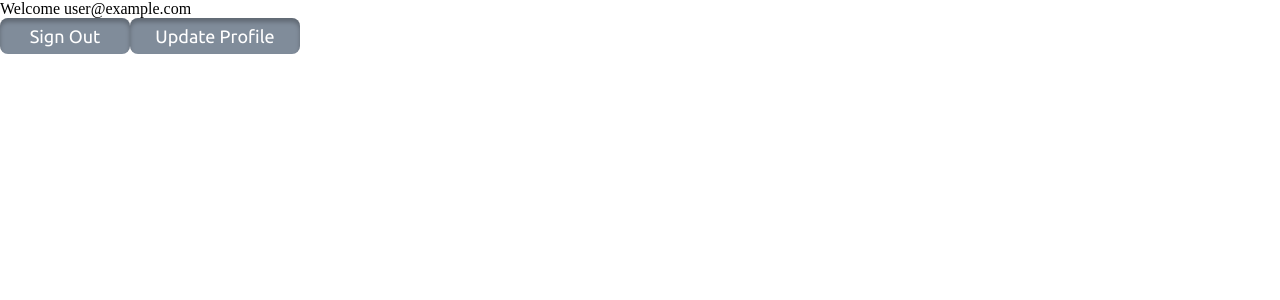
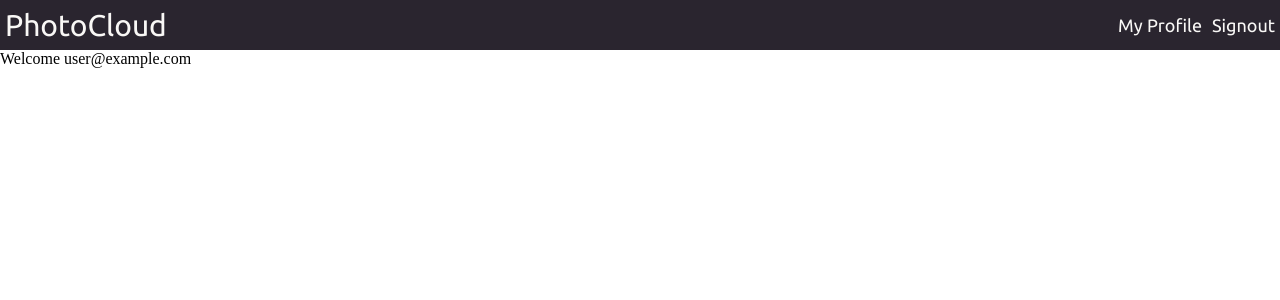
Before and after one commit to NithinRauj/PhotoCloud, a React (Create React App) app: page / in a window 1280 px wide. Shown: the top 300 px of the page. Built offline with nearby package versions, Linux system fonts and the light colour scheme; no server answers; sample sign-in values are in the browser's storage.

Commit message:
Rename files and create navbar component

```diff
--- a/src/App.js
+++ b/src/App.js
@@ -1,8 +1,8 @@
 import React, { Component } from 'react';
 import { Switch, Route } from 'react-router-dom'
-import SignupPage from './pages/SignupPage';
-import SigninPage from './pages/SigninPage';
-import ResetPage from './pages/ResetPage';
+import Signup from './pages/Signup';
+import Signin from './pages/Signin';
+import ResetPassword from './pages/ResetPassword';
 import NotFound from './pages/NotFound';
 import { ContextProvider } from './contexts/AppContext';
 import Dashboard from './pages/Dashboard';
@@ -17,9 +17,9 @@ class App extends Component {
         <Switch>
           <PrivateRoute exact path='/' component={Dashboard} />
           <PrivateRoute exact path='/update-profile' component={UpdateProfile} />
-          <Route exact path='/signup' component={SignupPage} />
-          <Route exact path='/signin' component={SigninPage} />
-          <Route exact path='/reset' component={ResetPage} />
+          <Route exact path='/signup' component={Signup} />
+          <Route exact path='/signin' component={Signin} />
+          <Route exact path='/reset' component={ResetPassword} />
           <Route component={NotFound} />
         </Switch>
       </ContextProvider>
--- /dev/null
+++ b/src/components/Navbar.js
@@ -0,0 +1,44 @@
+import React from 'react';
+import { useHistory } from 'react-router-dom';
+import styled from 'styled-components';
+import { auth } from '../firebase/firebase-config';
+import Text from './Text';
+
+const NavRoot = styled.div`
+    width:100%;
+    height:50px;
+    background-color: ${props => props.theme.color.darkShades};
+    display: flex;
+    justify-content: flex-start;
+    align-items: center;
+    ${Text}:first-child{
+        margin-right: auto;
+    }
+    ${Text}{
+        padding:0px 5px;
+    }
+`;
+
+
+const Navbar = () => {
+    const history = useHistory();
+
+    const signOut = async () => {
+        try {
+            await auth.signOut();
+            history.push('/signin');
+        } catch (err) {
+            console.log('Sign Out failed');
+        }
+    }
+
+    return (
+        <NavRoot>
+            <Text size={'medium'} color={'lightShade'}>PhotoCloud</Text>
+            <Text size={'small'} color={'lightShade'} cursor={'pointer'} onClick={() => history.push('/update-profile')}>My Profile</Text>
+            <Text size={'small'} color={'lightShade'} cursor={'pointer'} onClick={signOut}>Signout</Text>
+        </NavRoot>
+    )
+}
+
+export default Navbar
--- a/src/pages/Dashboard.js
+++ b/src/pages/Dashboard.js
@@ -1,32 +1,15 @@
-import React, { useState } from 'react'
-import Button from '../components/Button';
-import Text from '../components/Text';
+import React from 'react'
+import Navbar from '../components/Navbar';
 import { useAppState } from '../contexts/AppContext';
-import { auth } from '../firebase/firebase-config';
 
 const Dashboard = ({ history }) => {
     const { currentUser } = useAppState();
-    const [error, setError] = useState('');
-
-    const signOut = async () => {
-        try {
-            await auth.signOut();
-            history.push('/signin');
-        } catch (err) {
-            setError('Sign Out failed');
-        }
-        setError('');
-    }
 
     return (
-        <div>
-            Welcome {currentUser && currentUser.email}<br />
-            {error && <Text color='error'>{error}</Text>}
-            <Button width={'130px'} height={'large'} text={'Sign Out'}
-                bgColor={'main'} textColor={'lightShade'} onClick={signOut} />
-            <Button width={'170px'} height={'large'} text={'Update Profile'}
-                bgColor={'main'} textColor={'lightShade'} onClick={() => history.push('/update-profile')} />
-        </div>
+        <>
+            <Navbar />
+            Welcome {currentUser && currentUser.email}
+        </>
     )
 }
 
--- a/src/pages/ResetPage.js
+++ b/src/pages/ResetPassword.js
@@ -6,7 +6,7 @@ import Text from '../components/Text';
 import Button from '../components/Button';
 import { auth } from '../firebase/firebase-config';
 
-const ResetPage = (props) => {
+const ResetPassword = (props) => {
     const [error, setError] = useState('');
     const [message, setMessage] = useState('');
     const emailRef = createRef();
@@ -50,4 +50,4 @@ const ResetPage = (props) => {
     )
 }
 
-export default ResetPage
+export default ResetPassword
--- a/src/pages/SignupPage.js
+++ b/src/pages/Signin.js
@@ -1,4 +1,4 @@
-import React, { Fragment, useState, createRef } from 'react';
+import React, { createRef, Fragment, useState } from 'react';
 import { FormBox, Content } from '../components/AuthComponents'
 import Background from '../components/Background';
 import Input from '../components/Input';
@@ -6,10 +6,9 @@ import Text from '../components/Text';
 import Button from '../components/Button';
 import { auth } from '../firebase/firebase-config';
 
-const SignupPage = (props) => {
+const Signin = (props) => {
     const emailRef = createRef();
     const passwordRef = createRef();
-    const rePasswordRef = createRef();
     const [error, setError] = useState('');
     const [loading, setLoading] = useState(false);
 
@@ -21,40 +20,37 @@ const SignupPage = (props) => {
     const onSubmit = async () => {
         const email = emailRef.current.value;
         const password = passwordRef.current.value;
-        const rePassword = rePasswordRef.current.value;
-        if (!email && !password && !rePassword) {
+        if (!email && !password) {
             return setError('All fields are mandatory');
-        }
-        if (password !== rePassword) {
-            return setError('Passwords don\'t match');
         }
         try {
             setLoading(true);
             setError('');
-            await auth.createUserWithEmailAndPassword(email, password);
+            await auth.signInWithEmailAndPassword(email, password);
             goTo('/');
         } catch (err) {
             console.log(err);
-            setError('Failed to create account');
+            setError('Failed to Sign in');
         }
         setLoading(false);
     }
+
     return (
         <Fragment>
             <Background />
             <FormBox>
                 <Content>
                     <Text size={'2xl'} weight={'medium'}>PhotoCloud</Text>
-                    <Text size={'medium'} weight={'medium'}>Sign Up</Text>
+                    <Text size={'medium'} weight={'medium'}>Sign In</Text>
                     {error && <Text color={'error'}>{error}</Text>}
                     <Input type='email' name='email' placeholder='Email' reference={emailRef} />
                     <Input type='password' name='password' placeholder='Password' reference={passwordRef} />
-                    <Input type='password' name='re-password' placeholder='Reenter Password' reference={rePasswordRef} />
-                    <Button width={'130px'} height={'large'} text={'Sign Up'} isDisabled={loading}
+                    <Text size={'xs'} cursor={'pointer'} onClick={() => goTo('/reset')}>Reset Password</Text>
+                    <Button width={'130px'} height={'large'} text={'Sign In'} isDisabled={loading}
                         bgColor={'main'} textColor={'lightShade'} onClick={onSubmit} />
-                    <Text size={'xs'}>Already have an account?{' '}
-                        <Text size={'xs'} weight={'bold'} cursor={'pointer'} onClick={() => goTo('/signin')}>
-                            Sign In
+                    <Text size={'xs'}>Don’t have an account?{' '}
+                        <Text size={'xs'} weight={'bold'} cursor={'pointer'} onClick={() => goTo('/signup')}>
+                            Sign Up
                         </Text>
                     </Text>
                 </Content>
@@ -63,4 +59,4 @@ const SignupPage = (props) => {
     )
 }
 
-export default SignupPage
+export default Signin
--- a/src/pages/SigninPage.js
+++ b/src/pages/Signup.js
@@ -1,4 +1,4 @@
-import React, { createRef, Fragment, useState } from 'react';
+import React, { Fragment, useState, createRef } from 'react';
 import { FormBox, Content } from '../components/AuthComponents'
 import Background from '../components/Background';
 import Input from '../components/Input';
@@ -6,9 +6,10 @@ import Text from '../components/Text';
 import Button from '../components/Button';
 import { auth } from '../firebase/firebase-config';
 
-const SigninPage = (props) => {
+const Signup = (props) => {
     const emailRef = createRef();
     const passwordRef = createRef();
+    const rePasswordRef = createRef();
     const [error, setError] = useState('');
     const [loading, setLoading] = useState(false);
 
@@ -20,37 +21,40 @@ const SigninPage = (props) => {
     const onSubmit = async () => {
         const email = emailRef.current.value;
         const password = passwordRef.current.value;
-        if (!email && !password) {
+        const rePassword = rePasswordRef.current.value;
+        if (!email && !password && !rePassword) {
             return setError('All fields are mandatory');
+        }
+        if (password !== rePassword) {
+            return setError('Passwords don\'t match');
         }
         try {
             setLoading(true);
             setError('');
-            await auth.signInWithEmailAndPassword(email, password);
+            await auth.createUserWithEmailAndPassword(email, password);
             goTo('/');
         } catch (err) {
             console.log(err);
-            setError('Failed to Sign in');
+            setError('Failed to create account');
         }
         setLoading(false);
     }
-
     return (
         <Fragment>
             <Background />
             <FormBox>
                 <Content>
                     <Text size={'2xl'} weight={'medium'}>PhotoCloud</Text>
-                    <Text size={'medium'} weight={'medium'}>Sign In</Text>
+                    <Text size={'medium'} weight={'medium'}>Sign Up</Text>
                     {error && <Text color={'error'}>{error}</Text>}
                     <Input type='email' name='email' placeholder='Email' reference={emailRef} />
                     <Input type='password' name='password' placeholder='Password' reference={passwordRef} />
-                    <Text size={'xs'} cursor={'pointer'} onClick={() => goTo('/reset')}>Reset Password</Text>
-                    <Button width={'130px'} height={'large'} text={'Sign In'} isDisabled={loading}
+                    <Input type='password' name='re-password' placeholder='Reenter Password' reference={rePasswordRef} />
+                    <Button width={'130px'} height={'large'} text={'Sign Up'} isDisabled={loading}
                         bgColor={'main'} textColor={'lightShade'} onClick={onSubmit} />
-                    <Text size={'xs'}>Don’t have an account?{' '}
-                        <Text size={'xs'} weight={'bold'} cursor={'pointer'} onClick={() => goTo('/signup')}>
-                            Sign Up
+                    <Text size={'xs'}>Already have an account?{' '}
+                        <Text size={'xs'} weight={'bold'} cursor={'pointer'} onClick={() => goTo('/signin')}>
+                            Sign In
                         </Text>
                     </Text>
                 </Content>
@@ -59,4 +63,4 @@ const SigninPage = (props) => {
     )
 }
 
-export default SigninPage
+export default Signup
```
